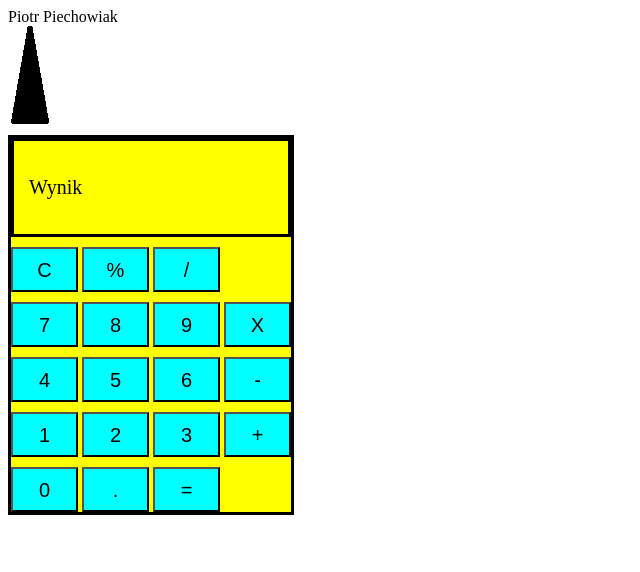
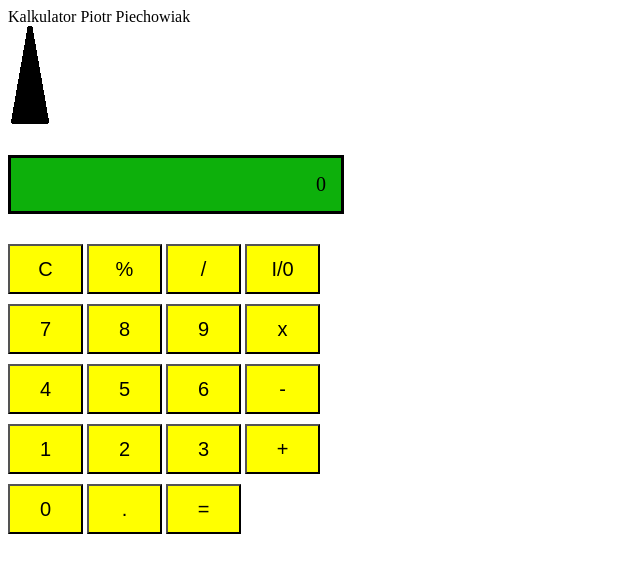
Before and after one commit to PiotrPiechowiak/kalkulator, a plain HTML site: page index.html in a window 1280 px wide. Shown: the whole page, without its empty margins (0-640 px from the left). Drawn offline with Linux system fonts and the light colour scheme.

Commit message:
Add files via upload

```diff
--- a/index.html
+++ b/index.html
@@ -1,56 +1,60 @@
 <!DOCTYPE html>
 <html>
-
 <head>
    <meta charset="utf-8">
    <meta http-equiv="X-UA-Compatible" content="IE=edge">
-        <title>kalkulator</title>
-        <link rel="stylesheet" href="style.css" type="text/css">
-        <title>kalkulator</title>
+   <script src="script.js"> </script>
+   <link rel="stylesheet" type="text/css" href="style.css">
+
+    <title>Kalkulator</title>
+
+
+</head>
 <body>
-    <p1> Piotr Piechowiak</p1><br>
-    <img src="antenka.png">
-        <div class="kalkulator">
+
+        <p1>Kalkulator Piotr Piechowiak</p1>
 
 <div class="display">
-     <p id="output">Wynik</p></div>
+    <img src="antenka.png">
+    <p id="wyswietlacz"> 0</p>
 
+<div id="first-row">
+   <button id="r1-1" onclick="wyczysc()">C</button>
+   <button id="r1-2" onclick="procent()">%</button>
+   <button id="r1-3" onclick="wyswietl('/')">/</button>
+   <button id="r1-4" onclick="wlacz/wylacz()">I/0</button>
+</div>
 
-    <div class="first-row">
-   <button id="r1-1">C</button>
-   <button id="r1-3">%</button>
-   <button id="r1-4">/</button>
+<div id="second-row">
+   <button id="r2-1" onclick="wyswietl('7') ">7</button>
+   <button id="r2-2" onclick="wyswietl('8') ">8</button>
+   <button id="r2-3" onclick="wyswietl('9') ">9</button>
+   <button id="r2-4" onclick="wyswietl('*') ">x </button>
 </div>
-<div class="second-row">
-   <button id="r2-1" >7</button>
-   <button id="r2-2" >8</button>
-   <button id="r2-3" >9</button>
-   <button id="r2-4" >X</button>
+
+<div id="third-row">
+   <button id="r3-1" onclick="wyswietl('4') ">4</button>
+   <button id="r3-2" onclick="wyswietl('5') ">5</button>
+   <button id="r3-3" onclick="wyswietl('6') ">6</button>
+   <button id="r3-4" onclick="wyswietl('-') ">-</button>
 </div>
-<div class="third-row">
-   <button id="r3-1" >4</button>
-   <button id="r3-2" >5</button>
-   <button id="r3-3" >6</button>
-   <button id="r3-4" >-</button>
+
+<div id="fourth-row">
+   <button id="r4-1"  onclick="wyswietl('1') ">1</button>
+   <button id="r4-2"  onclick="wyswietl('2') ">2</button>
+   <button id="r4-3"  onclick="wyswietl('3') ">3</button>
+   <button id="r4-4"  onclick="wyswietl('+') " >+</button>
 </div>
-<div class="fourth-row">
-   <button id="r4-1"  >1</button>
-   <button id="r4-2"  >2</button>
-   <button id="r4-3"  >3</button>
-   <button id="r4-4"  >+</button>
+
+<div id="fifth-row">
+  <button id="r5-1" onclick="wyswietl('0')  " >0</button>
+  <button id="r5-2" onclick="wyswietl('.')  " >.</button>
+  <button id="r5-3" onclick="oblicz('=')  " >=</button>
 </div>
-<div class="fifth-row">
-  <button id="r5-1" >0</button>
-  <button id="r5-2" >.</button>
-  <button id="r5-3" >=</button>
-</div> </div>
 
+</div>
 
 
 
 </body>
-
-
-
-    </head>
 </html>
--- /dev/null
+++ b/script.js
@@ -0,0 +1,34 @@
+function wyczysc()
+{
+    document.getElementById("wyswietlacz").innerHTML = "0";
+}
+function removeZero()
+{
+    var value = document.getElementById("wyswietlacz").innerHTML;
+    if (value=="0")
+    {
+        value=" "
+        document.getElementById("wyswietlacz").innerHTML=value;
+    }
+}
+function procent()
+{
+    removeZero()
+    var value = document.getElementById("wyswietlacz").innerHTML;
+    value = value / 100;
+    document.getElementById("wyswietlacz").innerHTML = value;
+}
+
+function oblicz()
+{
+    removeZero()
+    var equation = document.getElementById("wyswietlacz").innerHTML
+    var solved = eval(equation)
+    document.getElementById("wyswietlacz").innerHTML=solved;
+}
+
+function wyswietl(value)
+{
+   removeZero()
+    document.getElementById("wyswietlacz").innerHTML += value;
+}
--- a/style.css
+++ b/style.css
@@ -1,29 +1,38 @@
-.display {
-      background-color: dark;
-      padding: 15px;
-      width: 280Spx;
-      text-align: left;
-      font-size: 20px;
-      border-style: solid;
-      border-color: black;
-}
 
-button {
-      padding: 10px;
-      width: 67px;
-      height: 45px;
-      margin-top: 10px;
-      background-color: aqua;
-      color: black;
-      font-size: 20px;
-}
-
-.kalkulator {
-      width:280px;
-      border-style:solid;
-      border-color:black;
-      background-color:yellow;
-
+.kalkulator
+{
+background-color: yellow;
+width: 335px;
+border-radius: 10px;
+text-align: left;
 
 
 }
+#wyswietlacz {
+    background-color: #0db00b;
+    padding: 15px;
+    width: 300px;
+    text-align: right;
+    font-size: 20px;
+    border-style: solid;
+    border-color: black;
+
+
+}
+
+
+button {
+    text-align: center;
+    padding: 10px;
+    width: 75px;
+    height: 50px;
+    margin-top: 10px;
+    background-color:yellow;
+    color: black;
+    font-size: 20px;
+
+}
+button:hover
+{
+    background-color: darkgray;
+}
```
Lines whose indentation alone changed are shown as unchanged.
